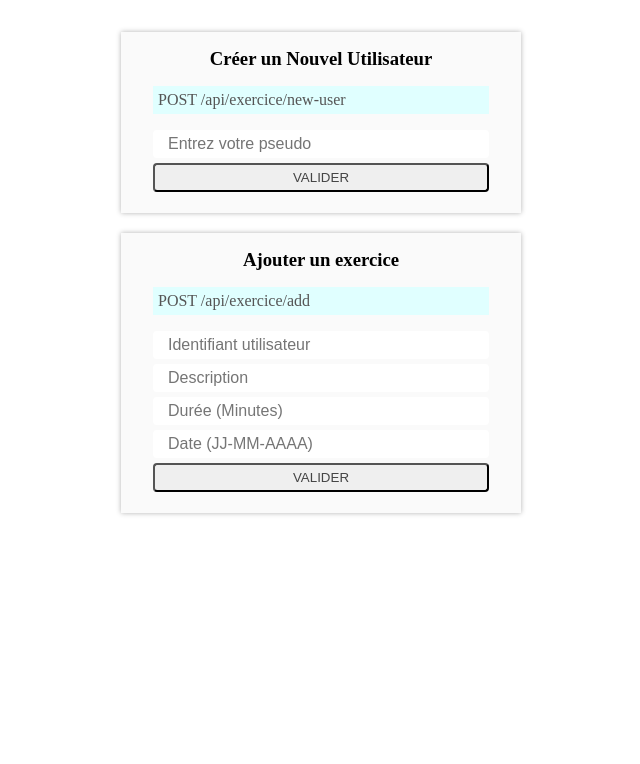
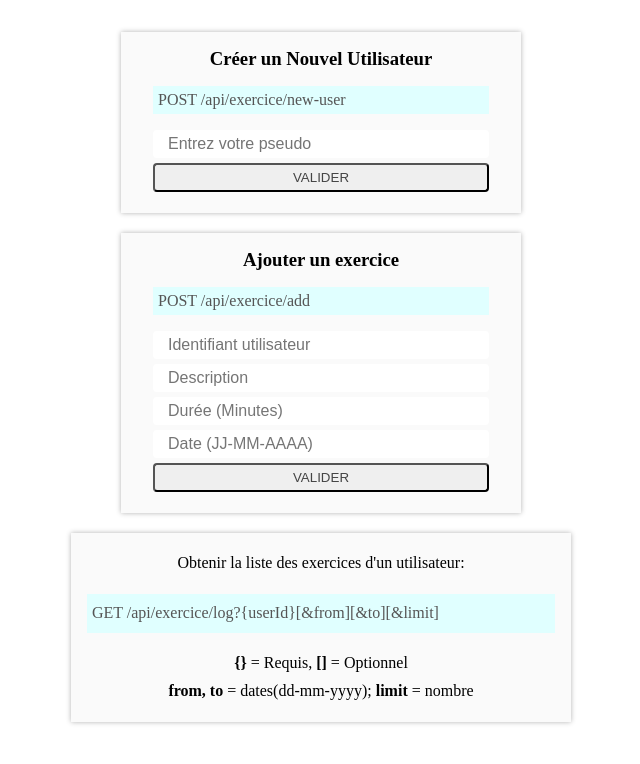
Before and after one commit to Logik-Dev/exercices-tracker, a website: page public/index.html in a window 1280 px wide. Shown: the whole page, without its empty margins (319-959 px from the left). Drawn offline with Linux system fonts and the light colour scheme; files that its build step writes are made by us from their sources.

Commit message:
add usage section

```diff
--- a/public/index.html
+++ b/public/index.html
@@ -23,7 +23,14 @@
         <input type="text" placeholder="Durée (Minutes)" name="duration" pattern="[0-9]+" required>
         <input type="text" placeholder="Date (JJ-MM-AAAA)" pattern="^[0-9]{2}-[0-9]{2}-[0-9]{4}$" name="date" >
         <input type="submit" value="VALIDER">
-        </form>
+    </form>
+    <div class="usage">
+        <p>Obtenir la liste des exercices d'un utilisateur:</p>
+            <div class="method-url">GET /api/exercice/log?{userId}[&from][&to][&limit]</div>
+        <p><b>{}</b> = Requis, <b>[]</b> = Optionnel</p>
+        <p><b>from, to </b>= dates(dd-mm-yyyy); <b>limit</b> = nombre</p>
+    </div>
+
  </div>
 </body>
 </html>
--- a/public/style.css
+++ b/public/style.css
@@ -35,3 +35,12 @@ input[type=text] {
     border: none;
     font-size: 1rem;
 }
+.usage{
+    text-align: center;
+    background-color: #fafafa;
+    box-shadow: 0 0 5px rgba(0,0,0,.3);
+    max-width: 500px;
+    padding: 1rem;
+    margin: 1rem auto;
+    line-height: 1.8;
+}
```
